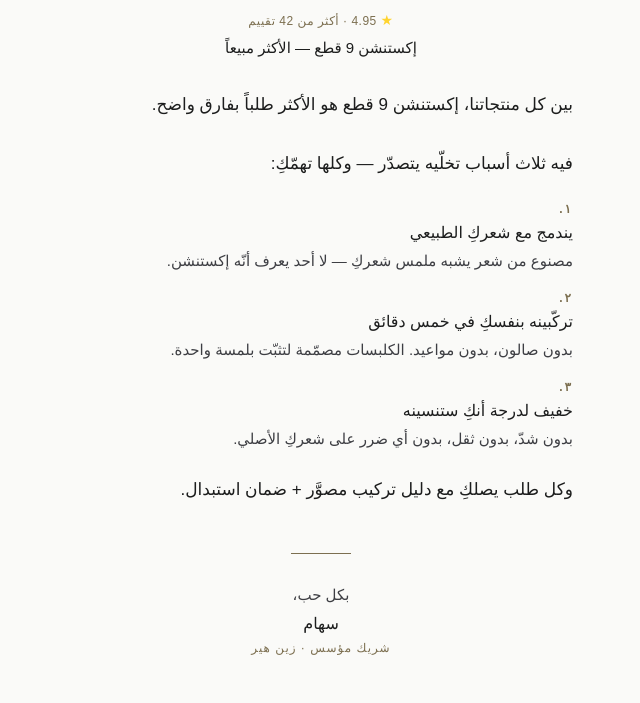
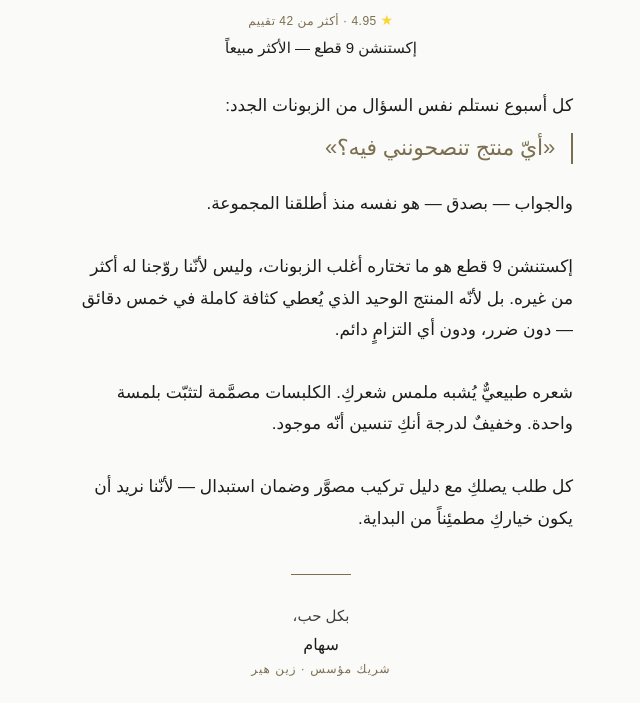
Before and after one commit to rakangammoh91/zen-email-templates, a website: page templates/welcome-2-final.html in a window 1280 px wide. Shown: the part 894-1597 px from the top of the page, without its empty margins (319-959 px from the left). Drawn offline with Linux system fonts and the light colour scheme.

Commit message:
Welcome #2 v6.2: founder letter rewrite + T402 404 18 hero
- Swap hero to T402 404 18 balayage variant (no longer duplicates Email #1)
- Replace numbered 3-bullet list with founder-letter flowing prose
- Add khaki pull-quote element for customer question
- Strengthen headline: 'السبب الذي جعله الأكثر مبيعاً'
- New Klaviyo template ID: W8pYvc (abandons WCi2Bx)

```diff
--- a/templates/welcome-2-final.html
+++ b/templates/welcome-2-final.html
@@ -3,7 +3,7 @@
 <head>
 <meta charset="UTF-8">
 <meta name="viewport" content="width=device-width, initial-scale=1.0">
-<title>الأكثر طلباً من الزبونات — Zen Hair Welcome #2</title>
+<title>السبب الذي جعله الأكثر مبيعاً — Zen Hair Welcome #2</title>
 <style>
   body { margin:0; padding:0; background:#fafaf8; font-family:'Tajawal',-apple-system,'Segoe UI',Tahoma,Arial,sans-serif; -webkit-text-size-adjust:100%; }
   table { border-collapse:collapse; }
@@ -15,12 +15,13 @@
     .body-pad { padding-left:24px !important; padding-right:24px !important; }
     .code-num { font-size:22px !important; letter-spacing:6px !important; }
     .hero-pad { padding-left:0 !important; padding-right:0 !important; }
+    .pullquote { font-size:20px !important; }
   }
 </style>
 </head>
 <body dir="rtl">
 <div style="display:none;max-height:0;overflow:hidden;mso-hide:all;font-size:1px;line-height:1px;color:#fafaf8;">
-  الأكثر طلباً من الزبونات — والسبب وراء ذلك · كودكِ WELCOME10 ما زال صالحاً
+  السبب الذي جعله الأكثر مبيعاً — وليش تختاره الزبونات بفارق واضح · كودكِ WELCOME10 ما زال صالحاً
 </div>
 <table role="presentation" width="100%" cellpadding="0" cellspacing="0" border="0" style="background:#fafaf8;">
   <tr><td align="center" style="padding:0;">
@@ -30,12 +31,12 @@
       </td></tr>
       <tr><td align="center" class="body-pad" style="padding:8px 48px 6px 48px;">
         <div class="h1" style="font-family:'Tajawal',Arial,sans-serif;font-weight:300;font-size:32px;line-height:1.2;color:#1c1d1d;letter-spacing:-0.3px;">
-          الأكثر طلباً <span style="font-weight:500;">من الزبونات</span>
+          السبب الذي <span style="font-weight:500;">جعله الأكثر مبيعاً</span>
         </div>
       </td></tr>
       <tr><td align="center" class="body-pad" style="padding:8px 48px 20px 48px;">
         <div style="font-family:'Tajawal',Arial,sans-serif;font-weight:500;font-size:16px;line-height:1.5;color:#7c6f50;">
-          إكستنشن 9 قطع · السبب وراء ذلك
+          إكستنشن 9 قطع · وليش تختاره الزبونات بفارق واضح
         </div>
       </td></tr>
       <tr><td align="center" style="padding:8px 24px 16px 24px;">
@@ -74,7 +75,7 @@
       </td></tr>
       <tr><td align="center" class="hero-pad" style="padding:8px 24px 0 24px;">
         <a href="https://www.zenhairshop.com/discount/WELCOME10?redirect=/products/clip-in-extensions-9-pieces" style="text-decoration:none;">
-          <img src="https://www.zenhairshop.com/cdn/shop/files/1_b9d75f8e-73b5-49d6-b16c-5056a3b08748-with-fellowship.webp?v=1752055927" alt="إكستنشن 9 قطع — زين هير" width="552" style="width:100%;max-width:552px;height:auto;display:block;">
+          <img src="https://www.zenhairshop.com/cdn/shop/files/1_4fd49f5b-8fcc-42de-8626-61c28e1b8cb5-with-fellowship.webp?v=1752055944" alt="إكستنشن 9 قطع — زين هير (T402 404 18)" width="552" style="width:100%;max-width:552px;height:auto;display:block;">
         </a>
       </td></tr>
       <tr><td align="center" style="padding:16px 48px 4px 48px;">
@@ -88,52 +89,24 @@
         </div>
       </td></tr>
       <tr><td align="right" class="body-pad" style="padding:8px 48px 0 48px;">
-        <div style="font-family:'Tajawal',Arial,sans-serif;font-weight:400;font-size:17px;line-height:1.75;color:#1c1d1d;">
-          بين كل منتجاتنا، إكستنشن <span style="font-weight:500;">9 قطع</span> هو الأكثر طلباً بفارق واضح.
-          <br><br>
-          فيه ثلاث أسباب تخلّيه يتصدّر — وكلها تهمّكِ:
+        <div style="font-family:'Tajawal',Arial,sans-serif;font-weight:400;font-size:17px;line-height:1.85;color:#1c1d1d;">
+          كل أسبوع نستلم نفس السؤال من الزبونات الجدد:
+        </div>
+      </td></tr>
+      <tr><td align="right" class="body-pad" style="padding:12px 48px 0 48px;">
+        <div class="pullquote" style="font-family:'Tajawal',Arial,sans-serif;font-weight:300;font-size:22px;line-height:1.4;color:#7c6f50;letter-spacing:-0.2px;border-right:2px solid #7c6f50;padding-right:16px;">
+          «أيّ منتج تنصحونني فيه؟»
         </div>
       </td></tr>
       <tr><td align="right" class="body-pad" style="padding:24px 48px 0 48px;">
-        <table role="presentation" cellpadding="0" cellspacing="0" border="0" width="100%">
-          <tr><td style="padding:0 0 18px 0;">
-            <div style="font-family:'Tajawal',Arial,sans-serif;font-weight:700;font-size:12px;line-height:1;color:#7c6f50;letter-spacing:2px;margin-bottom:6px;">
-              ١.
-            </div>
-            <div style="font-family:'Tajawal',Arial,sans-serif;font-weight:500;font-size:16px;line-height:1.5;color:#1c1d1d;margin-bottom:4px;">
-              يندمج مع شعركِ الطبيعي
-            </div>
-            <div style="font-family:'Tajawal',Arial,sans-serif;font-weight:400;font-size:15px;line-height:1.65;color:#3d3e43;">
-              مصنوع من شعر يشبه ملمس شعركِ — لا أحد يعرف أنّه إكستنشن.
-            </div>
-          </td></tr>
-          <tr><td style="padding:0 0 18px 0;">
-            <div style="font-family:'Tajawal',Arial,sans-serif;font-weight:700;font-size:12px;line-height:1;color:#7c6f50;letter-spacing:2px;margin-bottom:6px;">
-              ٢.
-            </div>
-            <div style="font-family:'Tajawal',Arial,sans-serif;font-weight:500;font-size:16px;line-height:1.5;color:#1c1d1d;margin-bottom:4px;">
-              تركّبينه بنفسكِ في خمس دقائق
-            </div>
-            <div style="font-family:'Tajawal',Arial,sans-serif;font-weight:400;font-size:15px;line-height:1.65;color:#3d3e43;">
-              بدون صالون، بدون مواعيد. الكلبسات مصمّمة لتثبّت بلمسة واحدة.
-            </div>
-          </td></tr>
-          <tr><td style="padding:0 0 4px 0;">
-            <div style="font-family:'Tajawal',Arial,sans-serif;font-weight:700;font-size:12px;line-height:1;color:#7c6f50;letter-spacing:2px;margin-bottom:6px;">
-              ٣.
-            </div>
-            <div style="font-family:'Tajawal',Arial,sans-serif;font-weight:500;font-size:16px;line-height:1.5;color:#1c1d1d;margin-bottom:4px;">
-              خفيف لدرجة أنكِ ستنسينه
-            </div>
-            <div style="font-family:'Tajawal',Arial,sans-serif;font-weight:400;font-size:15px;line-height:1.65;color:#3d3e43;">
-              بدون شدّ، بدون ثقل، بدون أي ضرر على شعركِ الأصلي.
-            </div>
-          </td></tr>
-        </table>
-      </td></tr>
-      <tr><td align="right" class="body-pad" style="padding:20px 48px 8px 48px;">
-        <div style="font-family:'Tajawal',Arial,sans-serif;font-weight:400;font-size:17px;line-height:1.75;color:#1c1d1d;">
-          وكل طلب يصلكِ مع <span style="font-weight:500;">دليل تركيب مصوَّر</span> + <span style="font-weight:500;">ضمان استبدال</span>.
+        <div style="font-family:'Tajawal',Arial,sans-serif;font-weight:400;font-size:17px;line-height:1.85;color:#1c1d1d;">
+          والجواب — بصدق — هو نفسه منذ أطلقنا المجموعة.
+          <br><br>
+          إكستنشن <span style="font-weight:500;">9 قطع</span> هو ما تختاره أغلب الزبونات، وليس لأنّنا روّجنا له أكثر من غيره. بل لأنّه المنتج الوحيد الذي يُعطي <span style="font-weight:500;">كثافة كاملة في خمس دقائق</span> — دون ضرر، ودون أي التزامٍ دائم.
+          <br><br>
+          شعره طبيعيٌّ يُشبه ملمس شعركِ. الكلبسات مصمَّمة لتثبّت بلمسة واحدة. وخفيفٌ لدرجة أنكِ <span style="font-weight:500;">تنسين أنّه موجود</span>.
+          <br><br>
+          كل طلب يصلكِ مع <span style="font-weight:500;">دليل تركيب مصوَّر</span> وضمان استبدال — لأنّنا نريد أن يكون خياركِ مطمئِناً من البداية.
         </div>
       </td></tr>
       <tr><td align="center" style="padding:40px 48px 0 48px;">
```
Also changed, not shown: index.html (+4 -4 lines).
